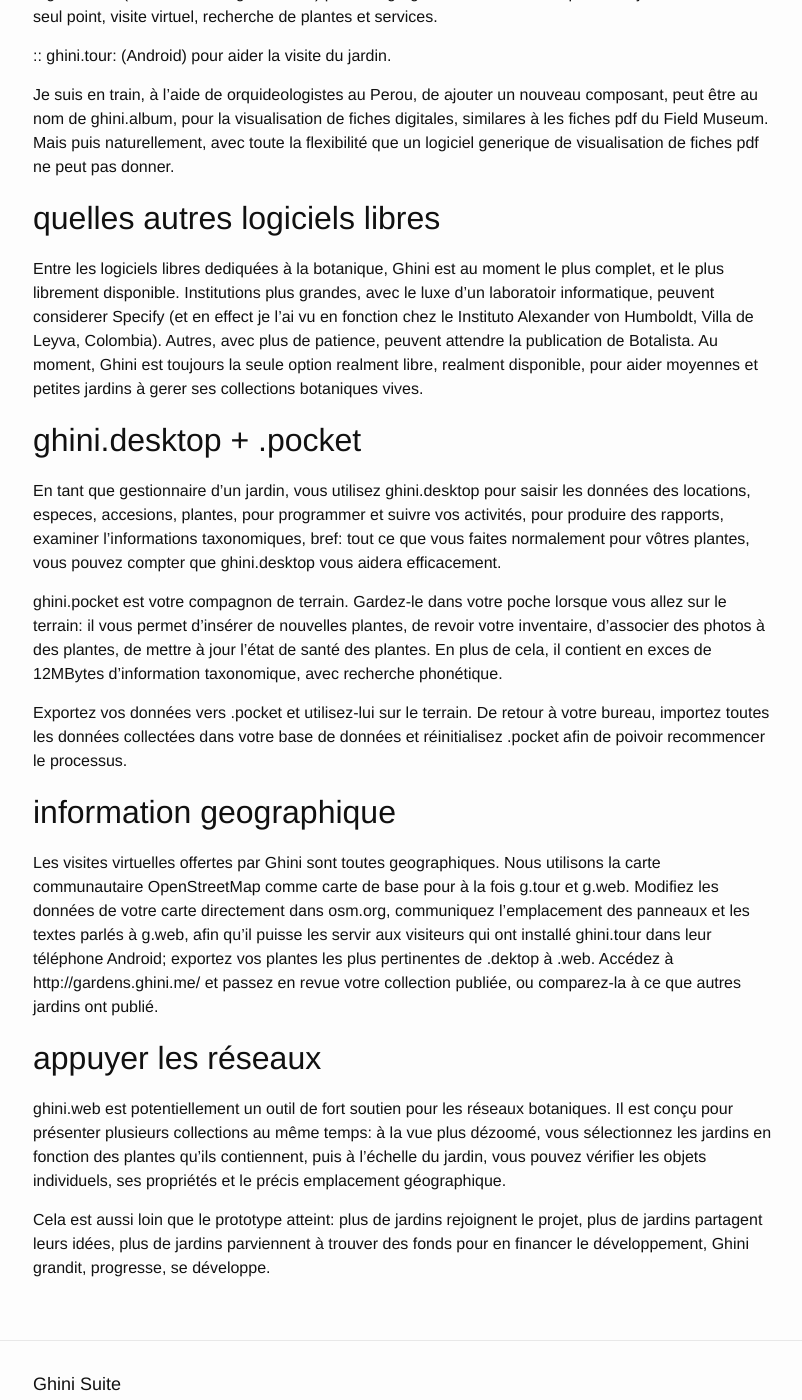
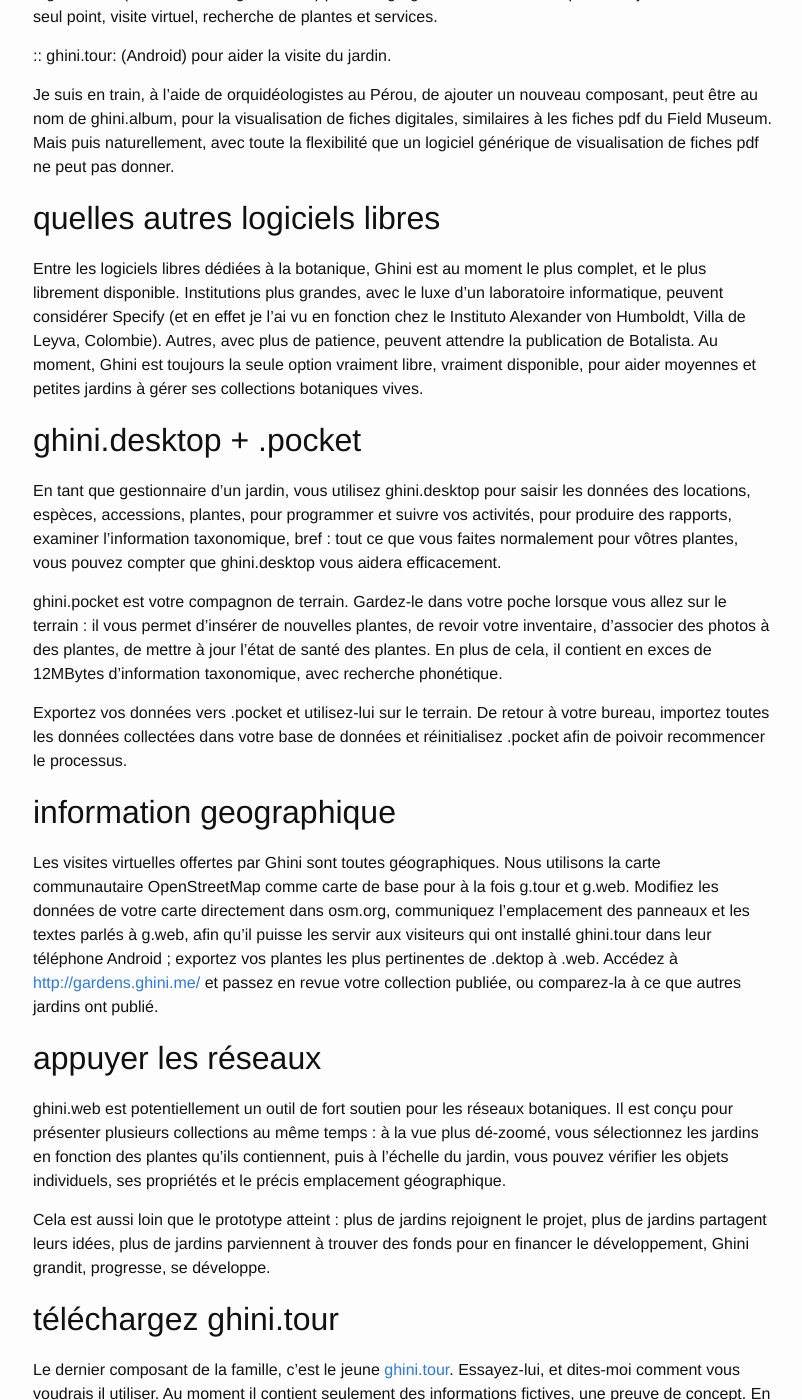
Before and after one commit to Ghini/ghini.github.io, a Jekyll site: the page built from _posts/2018-03-29-offering-for-publication-on-tela-botanica.md, in a window 1280 px wide and 1400 px high, scrolled down 729 px. Shown: the whole window, without its empty margins (237-1039 px from the left). Built offline with Jekyll 4.4.1, drawn with Linux system fonts in a browser that asks for light colours; some of the changed text lies outside the part shown.

Commit message:
l'ortografia francese, un incubo.

```diff
--- a/_posts/2018-03-29-offering-for-publication-on-tela-botanica.md
+++ b/_posts/2018-03-29-offering-for-publication-on-tela-botanica.md
@@ -27,26 +27,34 @@
 
 :: ghini.tour: (Android) pour aider la visite du jardin.
 
-Je suis en train, à l'aide de orquideologistes au Perou, de ajouter un nouveau composant, peut être au nom de ghini.album, pour la visualisation de fiches digitales, similares à les fiches pdf du Field Museum.  Mais puis naturellement, avec toute la flexibilité que un logiciel generique de visualisation de fiches pdf ne peut pas donner.
+Je suis en train, à l’aide de orquidéologistes au Pérou, de ajouter un nouveau composant, peut être au nom de ghini.album, pour la visualisation de fiches digitales, similaires à les fiches pdf du Field Museum. Mais puis naturellement, avec toute la flexibilité que un logiciel générique de visualisation de fiches pdf ne peut pas donner.
 
 ## quelles autres logiciels libres
 
-Entre les logiciels libres dediquées à la botanique, Ghini est au moment le plus complet, et le plus librement disponible.  Institutions plus grandes, avec le luxe d'un laboratoir informatique, peuvent considerer Specify (et en effect je l'ai vu en fonction chez le Instituto Alexander von Humboldt, Villa de Leyva, Colombia).  Autres, avec plus de patience, peuvent attendre la publication de Botalista.  Au moment, Ghini est toujours la seule option realment libre, realment disponible, pour aider moyennes et petites jardins à gerer ses collections botaniques vives.
+Entre les logiciels libres dédiées à la botanique, Ghini est au moment le plus complet, et le plus librement disponible. Institutions plus grandes, avec le luxe d’un laboratoire informatique, peuvent considérer Specify (et en effet je l’ai vu en fonction chez le Instituto Alexander von Humboldt, Villa de Leyva, Colombie). Autres, avec plus de patience, peuvent attendre la publication de Botalista. Au moment, Ghini est toujours la seule option vraiment libre, vraiment disponible, pour aider moyennes et petites jardins à gérer ses collections botaniques vives.
 
 ## ghini.desktop + .pocket
 
-En tant que gestionnaire d'un jardin, vous utilisez ghini.desktop pour saisir les données des locations, especes, accesions, plantes, pour programmer et suivre vos activités, pour produire des rapports, examiner l'informations taxonomiques, bref: tout ce que vous faites normalement pour vôtres plantes, vous pouvez compter que ghini.desktop vous aidera efficacement.
+En tant que gestionnaire d’un jardin, vous utilisez ghini.desktop pour saisir les données des locations, espèces, accessions, plantes, pour programmer et suivre vos activités, pour produire des rapports, examiner l’information taxonomique, bref : tout ce que vous faites normalement pour vôtres plantes, vous pouvez compter que ghini.desktop vous aidera efficacement.
 
-ghini.pocket est votre compagnon de terrain. Gardez-le dans votre poche lorsque vous allez sur le terrain: il vous permet d'insérer de nouvelles plantes, de revoir votre inventaire, d'associer des photos à des plantes, de mettre à jour l'état de santé des plantes. En plus de cela, il contient en exces de 12MBytes d'information taxonomique, avec recherche phonétique.
+ghini.pocket est votre compagnon de terrain. Gardez-le dans votre poche lorsque vous allez sur le terrain : il vous permet d’insérer de nouvelles plantes, de revoir votre inventaire, d’associer des photos à des plantes, de mettre à jour l’état de santé des plantes. En plus de cela, il contient en exces de 12MBytes d’information taxonomique, avec recherche phonétique.
 
-Exportez vos données vers .pocket et utilisez-lui sur le terrain.  De retour à votre bureau, importez toutes les données collectées dans votre base de données et réinitialisez .pocket afin de poivoir recommencer le processus.
+Exportez vos données vers .pocket et utilisez-lui sur le terrain. De retour à votre bureau, importez toutes les données collectées dans votre base de données et réinitialisez .pocket afin de poivoir recommencer le processus.
 
 ## information geographique
 
-Les visites virtuelles offertes par Ghini sont toutes geographiques. Nous utilisons la carte communautaire OpenStreetMap comme carte de base pour à la fois g.tour et g.web.  Modifiez les données de votre carte directement dans osm.org, communiquez l'emplacement des panneaux et les textes parlés à g.web, afin qu'il puisse les servir aux visiteurs qui ont installé ghini.tour dans leur téléphone Android; exportez vos plantes les plus pertinentes de .dektop à .web.  Accédez à http://gardens.ghini.me/ et passez en revue votre collection publiée, ou comparez-la à ce que autres jardins ont publié.
+Les visites virtuelles offertes par Ghini sont toutes géographiques. Nous utilisons la carte communautaire OpenStreetMap comme carte de base pour à la fois g.tour et g.web. Modifiez les données de votre carte directement dans osm.org, communiquez l’emplacement des panneaux et les textes parlés à g.web, afin qu’il puisse les servir aux visiteurs qui ont installé ghini.tour dans leur téléphone Android ; exportez vos plantes les plus pertinentes de .dektop à .web. Accédez à [http://gardens.ghini.me/](http://gardens.ghini.me/) et passez en revue votre collection publiée, ou comparez-la à ce que autres jardins ont publié.
 
 ## appuyer les réseaux
 
-ghini.web est potentiellement un outil de fort soutien pour les réseaux botaniques.  Il est conçu pour présenter plusieurs collections au même temps: à la vue plus dézoomé, vous sélectionnez les jardins en fonction des plantes qu'ils contiennent, puis à l'échelle du jardin, vous pouvez vérifier les objets individuels, ses propriétés et le précis emplacement géographique.
+ghini.web est potentiellement un outil de fort soutien pour les réseaux botaniques. Il est conçu pour présenter plusieurs collections au même temps : à la vue plus dé-zoomé, vous sélectionnez les jardins en fonction des plantes qu’ils contiennent, puis à l’échelle du jardin, vous pouvez vérifier les objets individuels, ses propriétés et le précis emplacement géographique.
 
-Cela est aussi loin que le prototype atteint: plus de jardins rejoignent le projet, plus de jardins partagent leurs idées, plus de jardins parviennent à trouver des fonds pour en financer le développement, Ghini grandit, progresse, se développe.
+Cela est aussi loin que le prototype atteint : plus de jardins rejoignent le projet, plus de jardins partagent leurs idées, plus de jardins parviennent à trouver des fonds pour en financer le développement, Ghini grandit, progresse, se développe.
+
+## téléchargez ghini.tour
+
+Le dernier composant de la famille, c’est le jeune [ghini.tour](https://play.google.com/store/apps/details?id=me.ghini.tour). Essayez-lui, et dites-moi comment vous voudrais il utiliser. Au moment il contient seulement des informations fictives, une preuve de concept. En perspective, ghini.tour téléchargera les panneaux virtuelles d’information du serveur g.web, que le jardins auront rendu disponible.
+
+## plus d’information
+
+Visitez le [site de Ghini](http://ghini.github.io/).
```
Also changed, not shown: other parts of _posts/2018-03-29-offering-for-publication-on-tela-botanica.md (+2 -2 lines).
